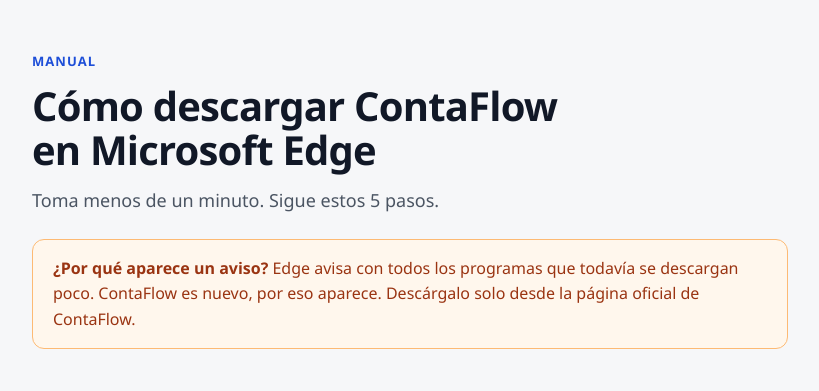
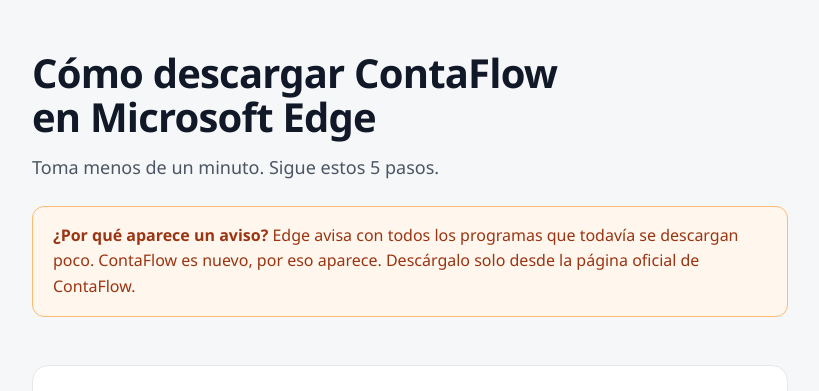
Before and after one commit to FrancoToribio555/Descargas_Conta_Flow, a plain HTML site: page manual-descarga.html in a window 1280 px wide. Shown: the part 61-452 px from the top of the page, without its empty margins (230-1049 px from the left). Drawn offline with Linux system fonts and the light colour scheme.

Commit message:
Quitar la etiqueta sobre el título del manual
Co-Authored-By: Claude Opus 5.5 <noreply@anthropic.com>
Claude-Session: https://claude.ai/code/session_01Awd6gsqghu2xVXqrxzXHjo

```diff
--- a/manual-descarga.html
+++ b/manual-descarga.html
@@ -20,7 +20,6 @@ nav img{height:30px;width:auto} /* Tamaño del logo. */
 .btn:hover{background:var(--azul-claro)} /* Celeste al pasar el mouse. */
 a:focus-visible{outline:3px solid #93C5FD;outline-offset:2px} /* Borde visible con el teclado. */
 header{padding:40px 0 8px} /* Espacio del título. */
-.etiqueta{color:var(--azul);font-weight:700;font-size:13px;letter-spacing:.08em;text-transform:uppercase;margin-bottom:12px} /* Palabra azul sobre el título. */
 h1{font-size:40px;line-height:1.1;letter-spacing:-.02em;font-weight:800;text-wrap:balance} /* Título del manual. */
 .lema{font-size:18px;color:var(--texto2);margin-top:14px} /* Texto bajo el título. */
 .aviso{background:#FFF7ED;border:1px solid #FDBA74;color:#9A3412;border-radius:12px;padding:16px 20px;margin-top:24px} /* Recuadro ámbar de "es normal". */
@@ -42,7 +41,6 @@ ol.pasos{list-style:none;counter-reset:paso;margin:40px 0 0} /* Lista numerada d
 <div class="contenedor"><!-- Columna de lectura. -->
 <nav><a href="index.html" aria-label="ContaFlow, inicio"><img src="logo-horizontal.svg" alt="ContaFlow" width="150" height="30"></a><a class="btn" href="index.html#ayuda">← Volver a la ayuda</a></nav><!-- Logo y botón para volver. -->
 <header><!-- Título del manual. -->
-  <p class="etiqueta">Manual</p><!-- Tipo de página. -->
   <h1>Cómo descargar ContaFlow en Microsoft Edge</h1><!-- Título. -->
   <p class="lema">Toma menos de un minuto. Sigue estos 5 pasos.</p><!-- Resumen. -->
   <div class="aviso"><b>¿Por qué aparece un aviso?</b> Edge avisa con todos los programas que todavía se descargan poco. ContaFlow es nuevo, por eso aparece. Descárgalo solo desde la página oficial de ContaFlow.</div><!-- Explicación del aviso. -->
```
